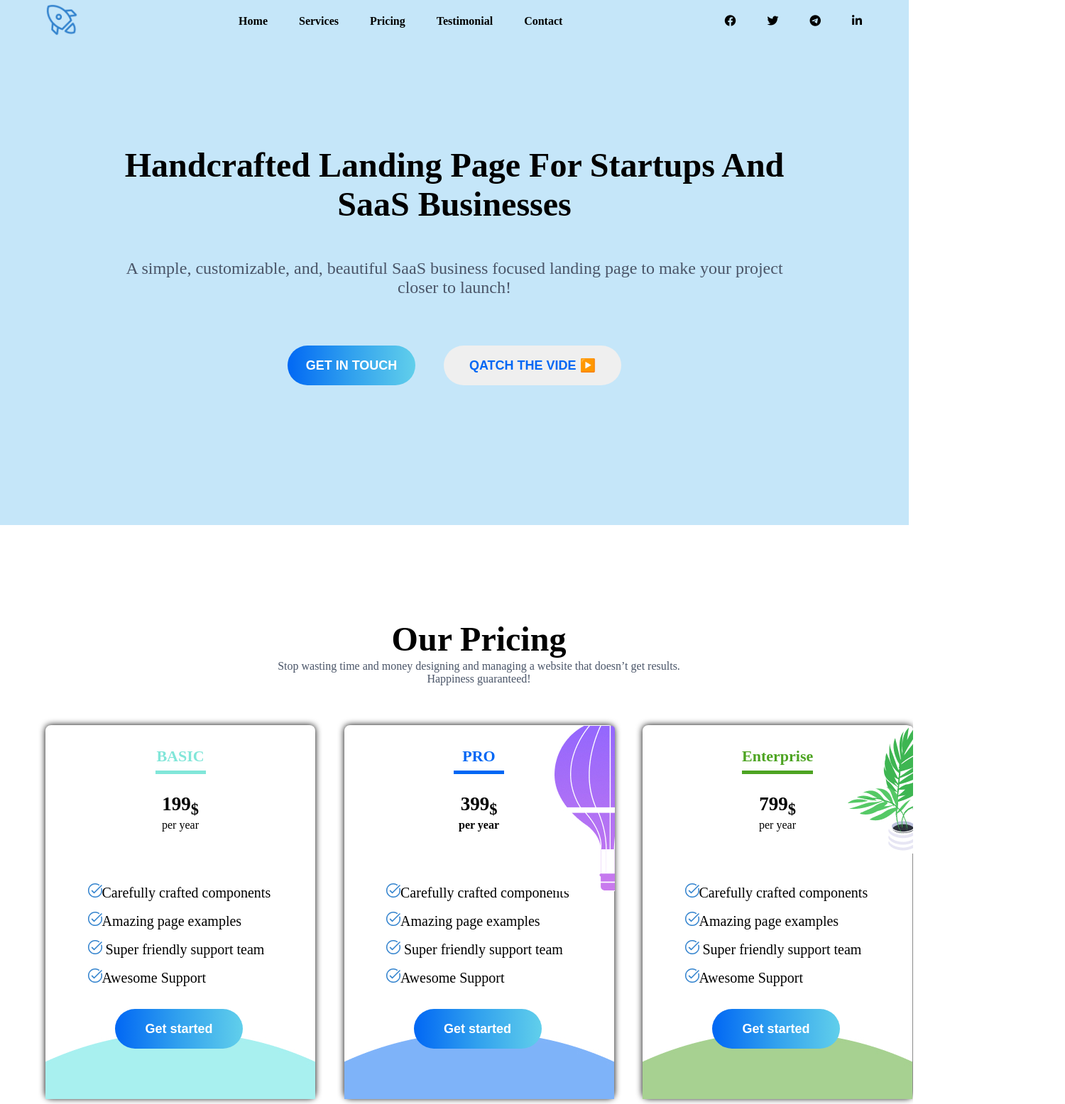
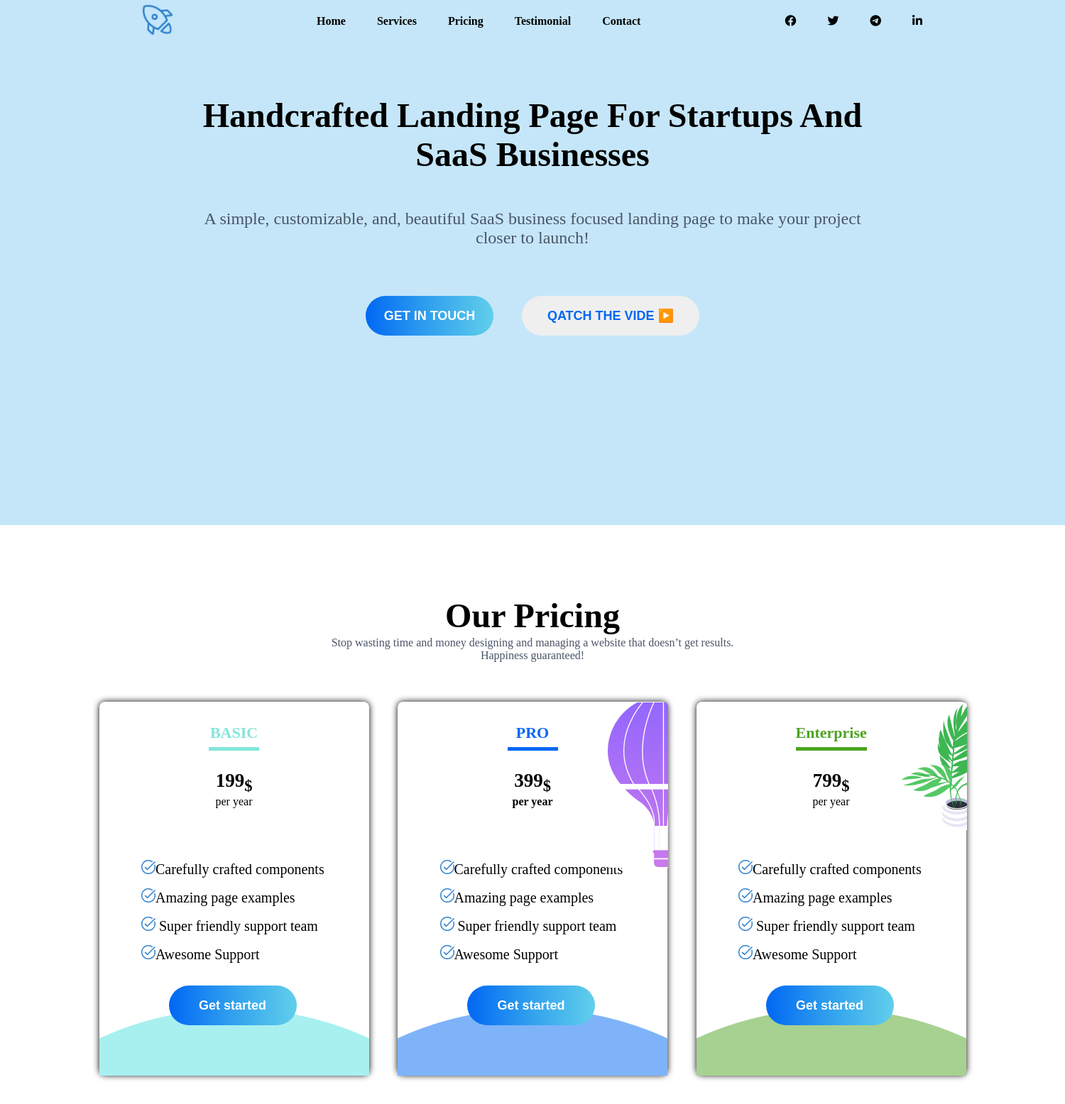
Before and after one commit to JasurbekOrozboyev/WEB-kurs, a plain HTML site: page index.html in a window 1280 px wide. Shown: the top 1556 px of the page at 71% size, 1500 px wide, since content can reach past the window. Drawn offline with Linux system fonts and the light colour scheme.

Commit message:
figma tugallangan

```diff
--- a/css/style.css
+++ b/css/style.css
@@ -9,12 +9,14 @@ header{
     padding-top: 5px;
 }
 .container{
-    width: 90%;
+    width: 900%;
     margin: 0 auto;
+    max-width: 1500px;
+
 }
 main{
     display: flex;
-    justify-content: space-between;
+    justify-content: space-evenly;
     align-items: center;
 }
 
@@ -41,7 +43,7 @@ main .hover ul li:hover{
 header .container .text{
     width: 964px;
     height: 372px;
-    margin-top: 150px;
+    margin-top: 80px;
 }
 .text h1{
     font-size: 48px;
@@ -82,14 +84,14 @@ header .container .text{
 
 /* <<<<<<<<<<<<>>>>>>>>>>>>> */
 section{
-    height: 957px;
+    height: 700px;
 }
 
 .container .lesson{
     width: 1221px;
     height: 692px;
     align-items: center;
-    margin-top: 133px;
+    margin-top: 100px;
 }
 .lesson .text h2{
     width: 274px;
@@ -379,4 +381,5 @@ footer .parent .child input{
     padding-left: 10px;
     font-size: 18px;
     margin-bottom: 25px;
+
 }
--- a/index.html
+++ b/index.html
@@ -8,6 +8,7 @@
     <title>O'quv markaz</title>
 </head>
 <body>
+   <div class="container">
     <header>
         <div class="container">
             <main>
@@ -47,6 +48,7 @@
             </center>
         </div>
     </header>
+   </div>
 
     <section>
         <div class="container">
@@ -233,6 +235,7 @@
         </div>
     </section>
 
+    <div class="container">
         <footer>
             <div class="icon">
                 <img src="./logo/oq logo.jpg" alt="logo">
@@ -282,6 +285,7 @@
                 </div>
             </div>
         </footer>
+    </div>
 
 
 </body>
```
Lines whose indentation alone changed are shown as unchanged.
